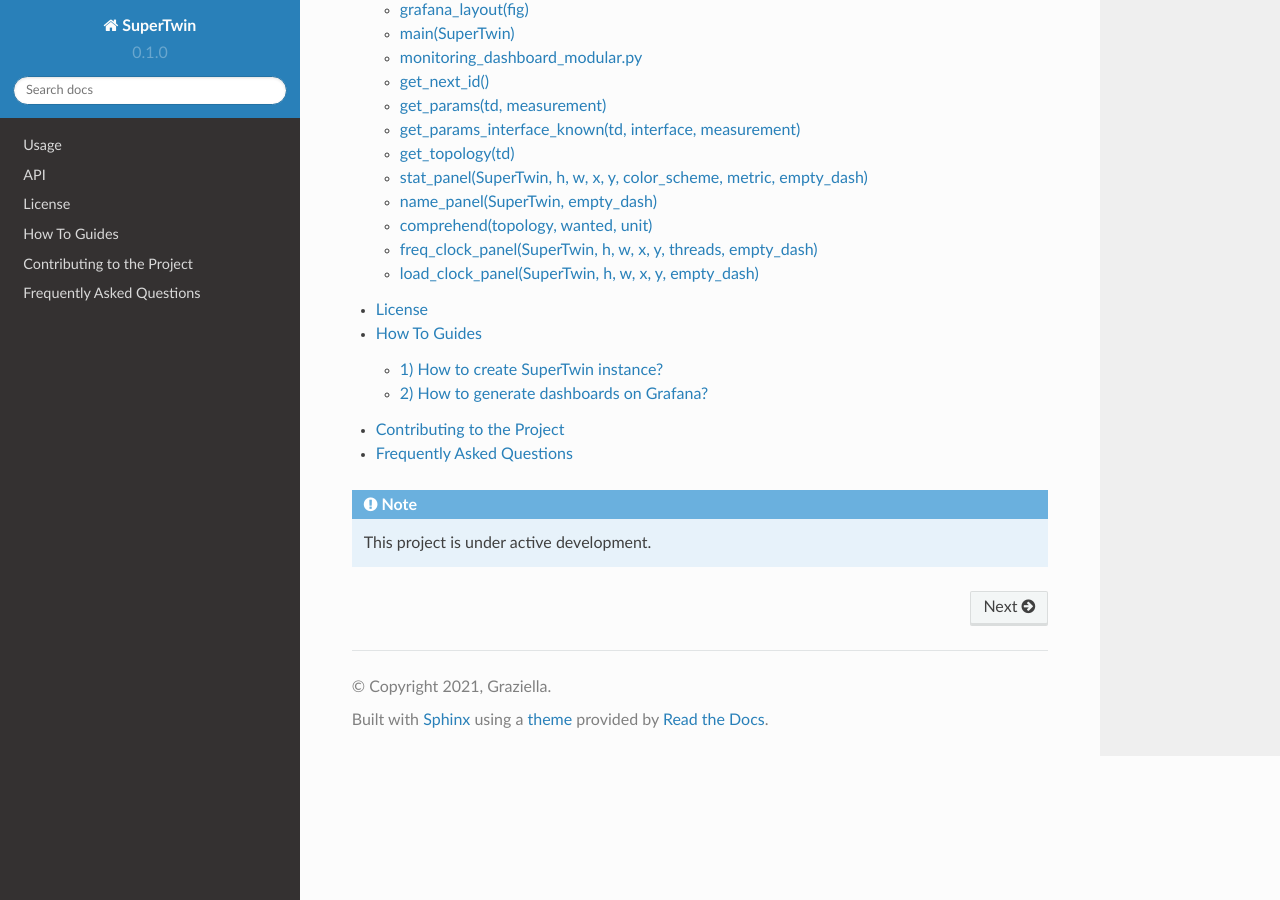
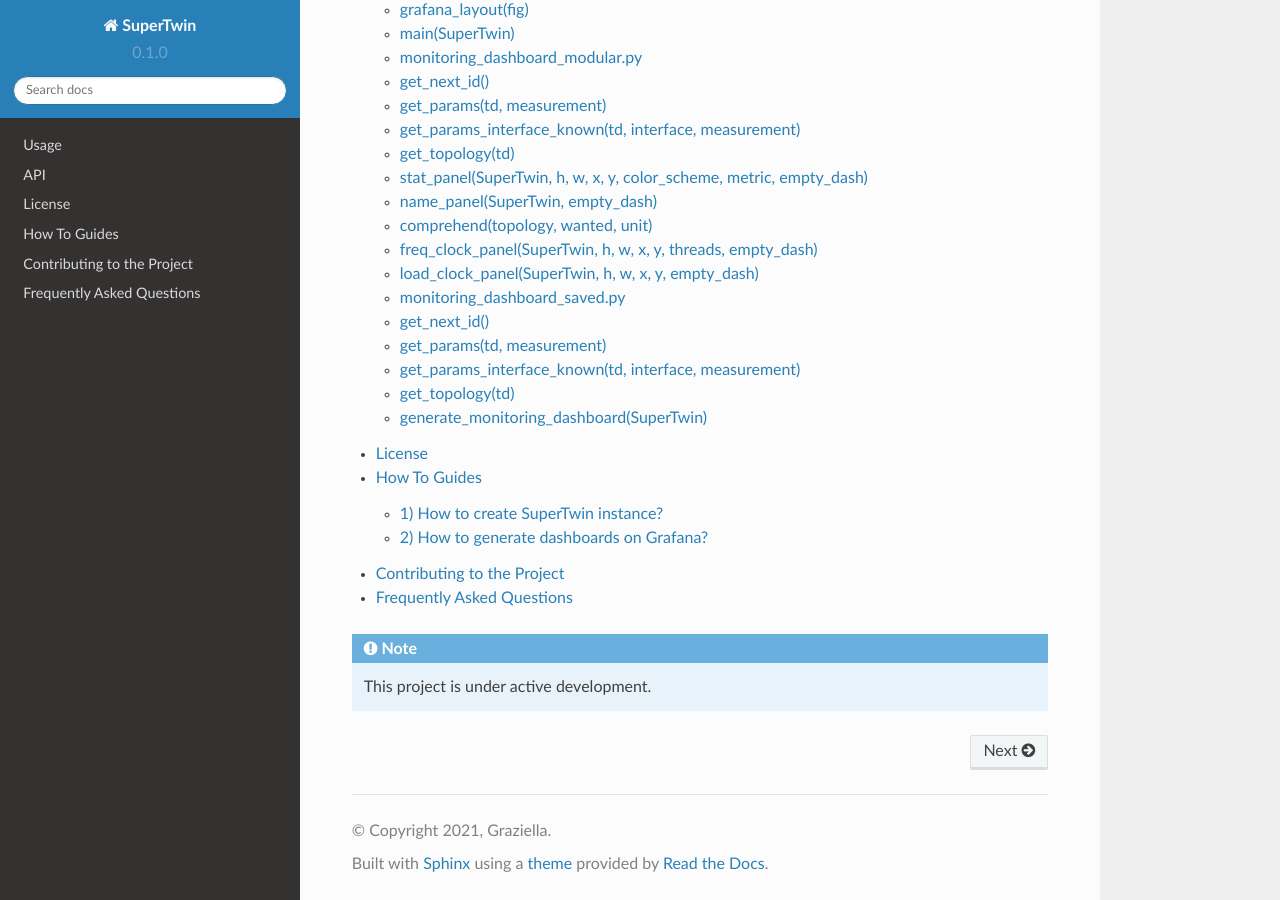
Before and after one commit to AliFehmi/readthedocs_deneme, a Sphinx documentation site: the page built from docs/source/index.rst, in a window 1280 px wide and 900 px high, scrolled down 3620 px. Built offline with Sphinx 7.4.7 and the Read the Docs theme 2.0.0, drawn with Linux system fonts in a browser that asks for light colours; part of the change alters nothing that is shown.

Commit message:
monitoring_dashboard_saved.py

```diff
--- a/docs/source/api.rst
+++ b/docs/source/api.rst
@@ -506,3 +506,105 @@ Adds a load clock panel to the dashboard for system load visualization.
 
 - `SuperTwin`: Digital twin or similar object.
 - `h`, `w`, `x`, `y
+
+
+
+
+
+monitoring_dashboard_saved.py
+-----------------------------
+
+This section documents the functions defined in the ``monitoring_dashboard_saved.py`` file.
+
+.. _get_next_id:
+
+get_next_id()
+-------------
+
+.. rubric:: ➤ Functionality
+
+Generates and returns a unique identifier by incrementing a global counter.
+
+.. rubric:: ↩ Returns
+
+- **Return Type:** `int`
+- **Description:** The next unique identifier.
+
+
+.. _get_params:
+
+get_params(td, measurement)
+---------------------------
+
+.. rubric:: ➤ Functionality
+
+Retrieves parameters for a specific measurement from a digital twin description.
+
+.. rubric:: ⚙ Parameters
+
+- `td`: Digital twin description.
+- `measurement`: The specific measurement to retrieve parameters for.
+
+.. rubric:: ↩ Returns
+
+- **Return Type:** `list`
+- **Description:** A list of parameters relevant to the specified measurement.
+
+
+.. _get_params_interface_known:
+
+get_params_interface_known(td, interface, measurement)
+------------------------------------------------------
+
+.. rubric:: ➤ Functionality
+
+Fetches parameters for a given measurement from a specified interface in the digital twin description.
+
+.. rubric:: ⚙ Parameters
+
+- `td`: Digital twin description.
+- `interface`: The specified interface.
+- `measurement`: The specific measurement to retrieve parameters for.
+
+.. rubric:: ↩ Returns
+
+- **Return Type:** `dict`
+- **Description:** Parameters for the specified measurement and interface.
+
+
+.. _get_topology:
+
+get_topology(td)
+----------------
+
+.. rubric:: ➤ Functionality
+
+Analyzes and returns the system topology from its digital twin description.
+
+.. rubric:: ⚙ Parameters
+
+- `td`: Digital twin description.
+
+.. rubric:: ↩ Returns
+
+- **Return Type:** `dict`
+- **Description:** The topology of the system.
+
+
+.. _generate_monitoring_dashboard:
+
+generate_monitoring_dashboard(SuperTwin)
+----------------------------------------
+
+.. rubric:: ➤ Functionality
+
+Orchestrates the creation of a monitoring dashboard for a given digital twin.
+
+.. rubric:: ⚙ Parameters
+
+- `SuperTwin`: The digital twin or similar object for which the dashboard is being created.
+
+.. rubric:: ↩ Returns
+
+- **Return Type:** `string`
+- **Description:** The URL of the generated Grafana dashboard.
```
